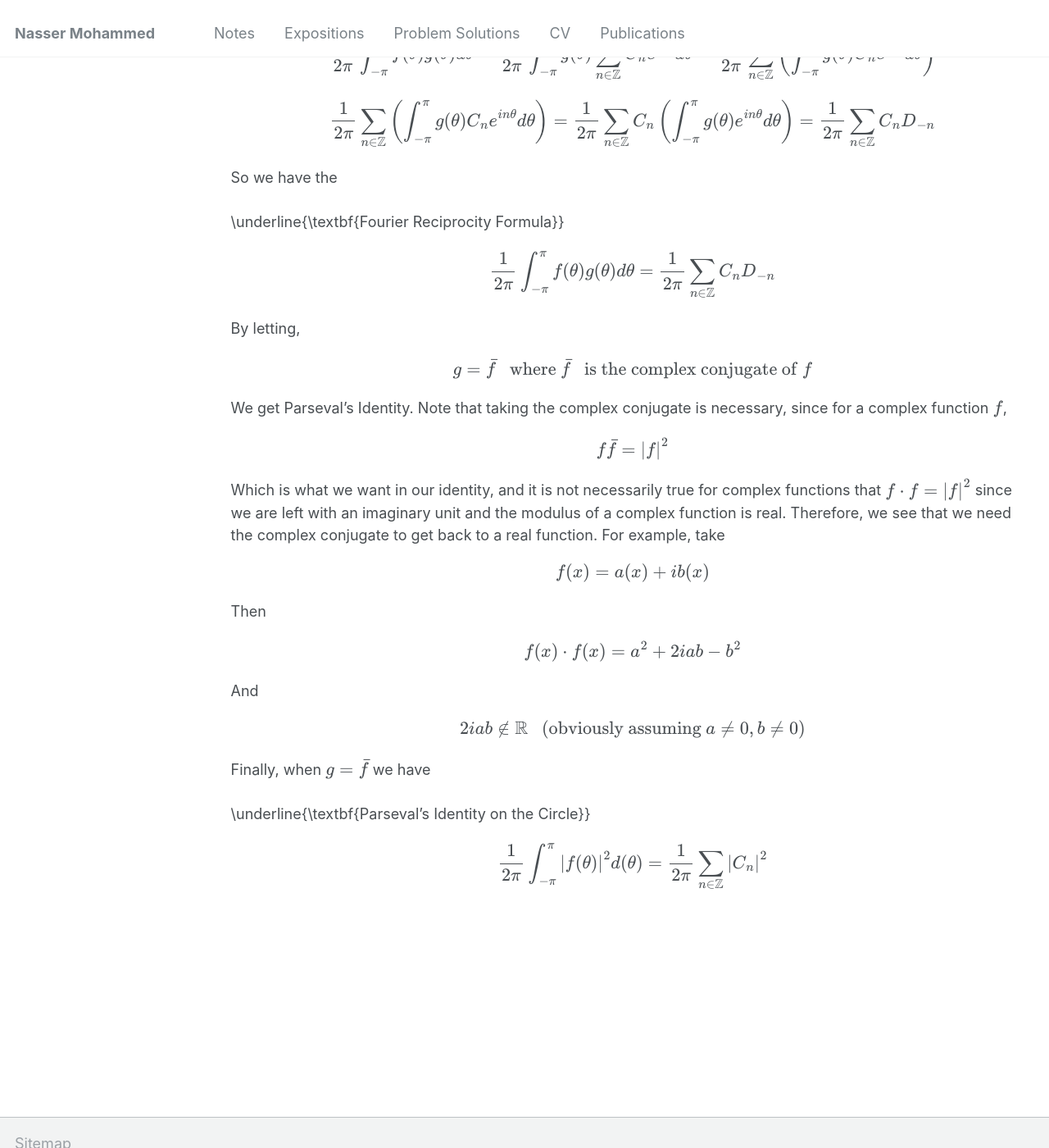
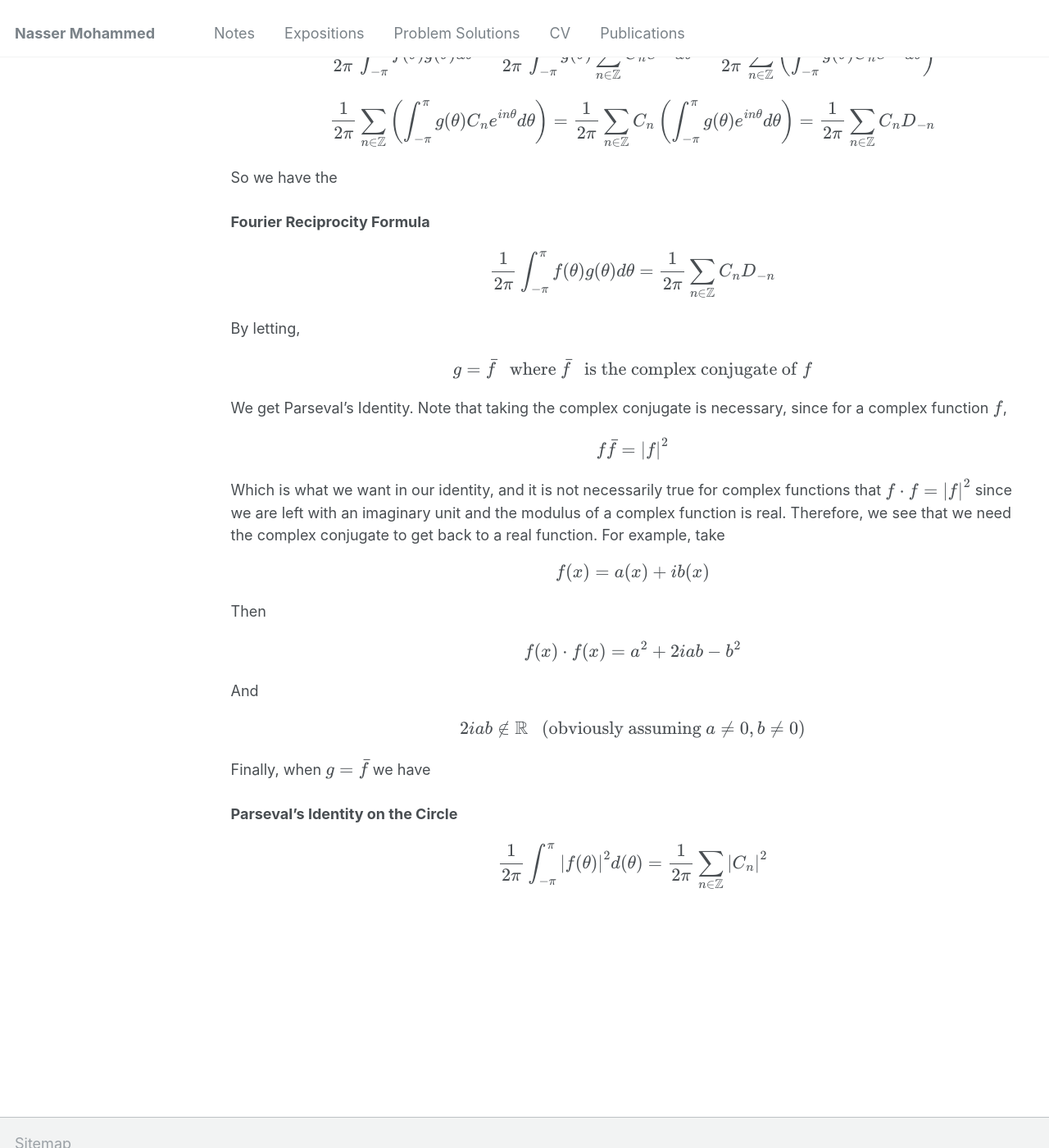
Before and after one commit to Nasser-Mohammed/Nasser-Mohammed.github.io, a Jekyll site: the page built from _pages/notes/Fourier-Analysis/parseval-identity.md, in a window 1280 px wide and 1400 px high, scrolled down 2853 px. Shown: the whole window at 82% size. Built offline with Jekyll 4.4.1, drawn with Linux system fonts in a browser that asks for light colours.

Commit message:
Update parseval-identity.md

```diff
--- a/_pages/notes/Fourier-Analysis/parseval-identity.md
+++ b/_pages/notes/Fourier-Analysis/parseval-identity.md
@@ -49,7 +49,7 @@ This result holds for any integer \\(m\\). With that we can finish the proof of
 \\[\frac{1}{2\pi}\sum_{n \in \mathbb{Z}}\left(\int_{-\pi}^{\pi}g(\theta)C_ne^{in\theta}d\theta\right) = \frac{1}{2\pi}\sum_{n \in \mathbb{Z}}C_n\left(\int_{-\pi}^{\pi}g(\theta)e^{in\theta}d\theta\right) = \frac{1}{2\pi}\sum_{n\in\mathbb{Z}}C_nD_{-n}\\]
 So we have the \\
 \\
-\underline{\textbf{Fourier Reciprocity Formula}}
+**Fourier Reciprocity Formula**
 \\[\frac{1}{2\pi}\int_{-\pi}^{\pi}f(\theta)g(\theta)d\theta = \frac{1}{2\pi}\sum_{n\in\mathbb{Z}}C_nD_{-n}\\]
 By letting,
 \\[g = \bar{f} \ \ \ \text{where } \bar{f} \ \ \text{ is the complex conjugate of } f\\]
@@ -63,5 +63,5 @@ And
 \\[2iab \not \in \mathbb{R} \ \ \text{ (obviously assuming } a \neq 0, b \neq 0)\\]
 Finally, when \\(g = \bar{f}\\) we have\\
 \\
-\underline{\textbf{Parseval's Identity on the Circle}}
+**Parseval's Identity on the Circle**
 \\[\frac{1}{2\pi}\int_{-\pi}^{\pi}\left|f(\theta)\right|^2d(\theta) = \frac{1}{2\pi}\sum_{n \in \mathbb{Z}}\left|C_n\right|^2\\]
```
